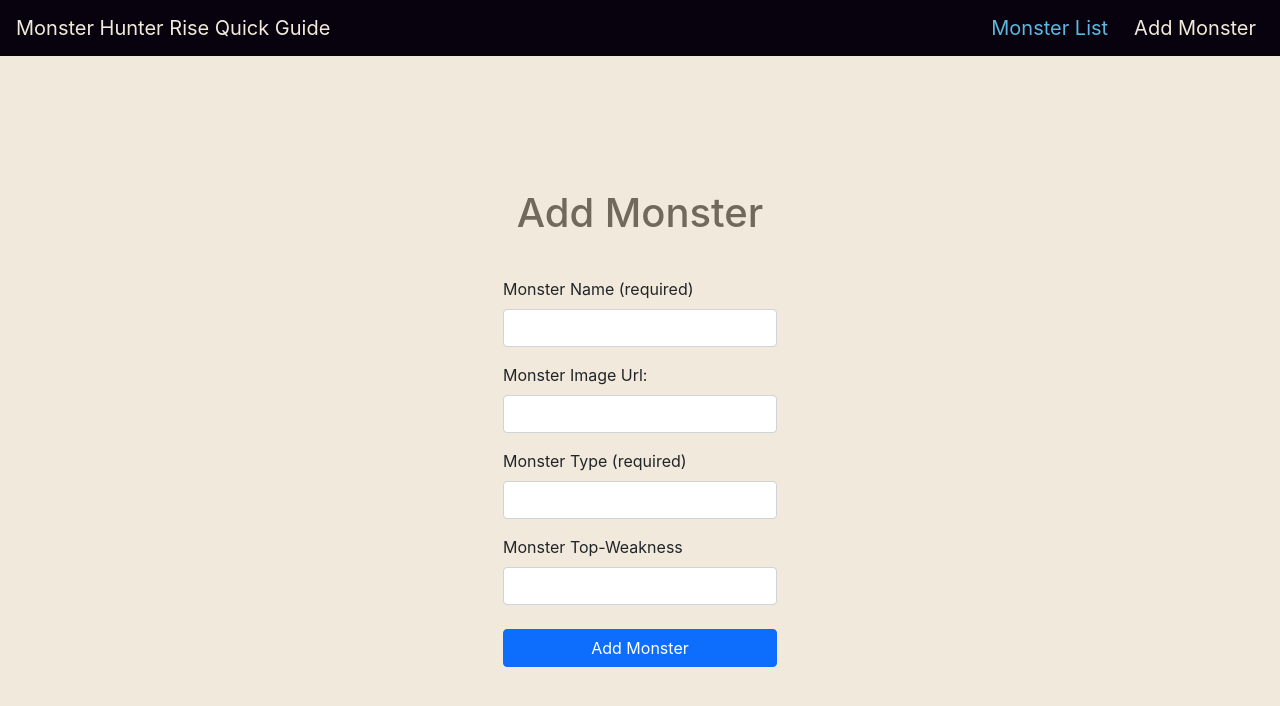
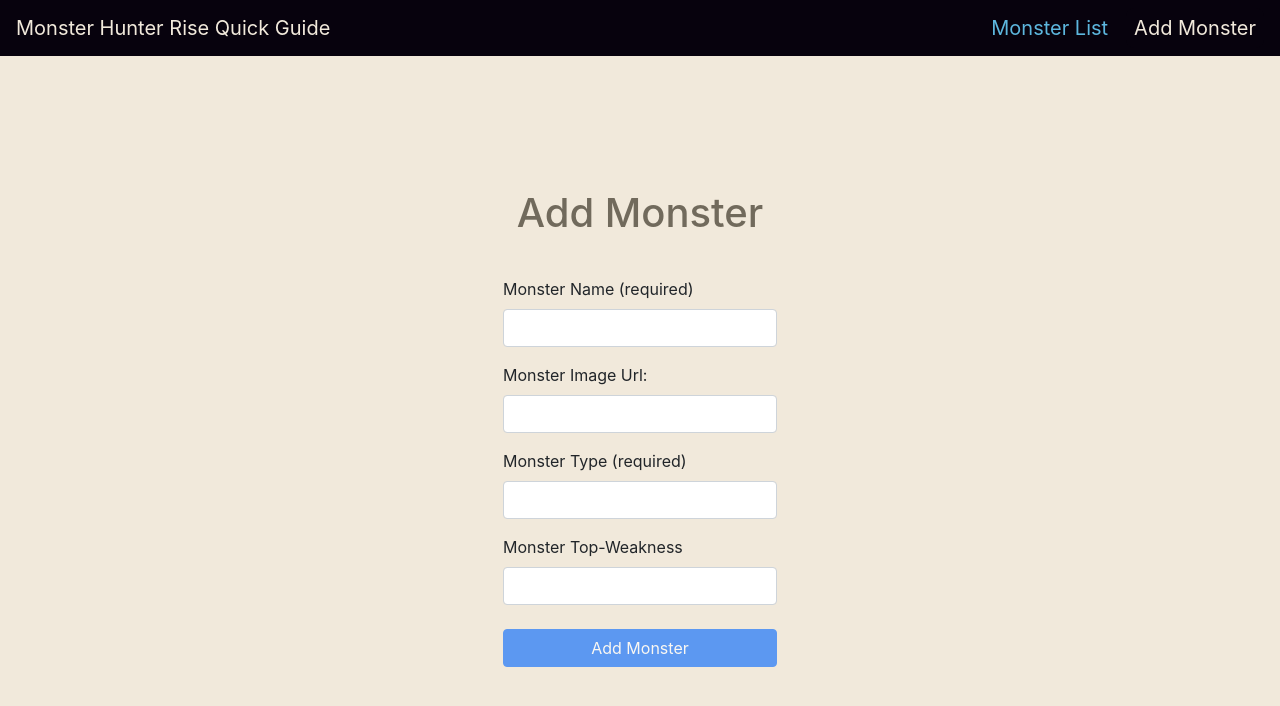
Before and after one commit to breyshaw/react-mhr-frontend, a React (Create React App) app: page /add in a window 1280 px wide. Shown: the top 706 px of the page. Built offline with nearby package versions, Linux system fonts and the light colour scheme.

Commit message:
create form validity and form submission

```diff
--- a/src/pages/AddMonster/AddMonster.jsx
+++ b/src/pages/AddMonster/AddMonster.jsx
@@ -1,6 +1,7 @@
-import React, { useState } from 'react'
+import React, { useState, useRef, useEffect } from 'react'
 
 function AddMonster(props) {
+    const [validForm, setValidForm] = useState(false)
     //Building a piece of state caled formData
     const [formData, setFormData] = useState({
         name: '',
@@ -8,15 +9,24 @@ function AddMonster(props) {
         type: '',
         topweakness: '',
     })
-
+    const formElement = useRef()
     const handleChange = evt => {
 		setFormData({ ...formData, [evt.target.name]: evt.target.value })
 	}
 
+    useEffect(() => {
+		formElement.current.checkValidity() ? setValidForm(true) : setValidForm(false)
+	}, [formData])
+
+    const handleSubmit = evt => {
+        evt.preventDefault()
+        props.AddMonster(formData)
+    }
+
 	return (
 		<>
 			<h1>Add Monster</h1>
-			<form autoComplete="off">
+			<form autoComplete="off" ref={formElement} onSubmit={handleSubmit}>
 				<div className="form-group mb-3">
 					<label htmlFor="name-input" className="form-label">
 						Monster Name (required)
@@ -75,6 +85,7 @@ function AddMonster(props) {
 					<button
 						type="submit"
 						className="btn btn-primary btn-fluid"
+                        disabled={!validForm}
 					>
 						Add Monster
 					</button>
--- a/src/pages/App/App.jsx
+++ b/src/pages/App/App.jsx
@@ -5,6 +5,10 @@ import AddMonster from '../AddMonster/AddMonster'
 
 function App() {
   const [monsters, setMonsters] = useState([])
+
+  const handleAddMonster = newMonsterData => {
+    setMonsters([...monsters, newMonsterData])
+  }
 
   return (
     <div className="App">
@@ -17,7 +21,7 @@ function App() {
       </header>
       <main>
         <Routes>
-          <Route path='/add' element={<AddMonster />}/>
+          <Route path='/add' element={<AddMonster handleAddMonster={handleAddMonster} />}/>
         </Routes>
       </main>
     </div>
```
